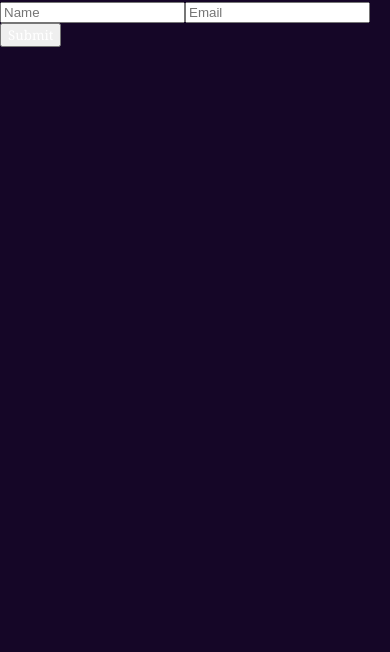
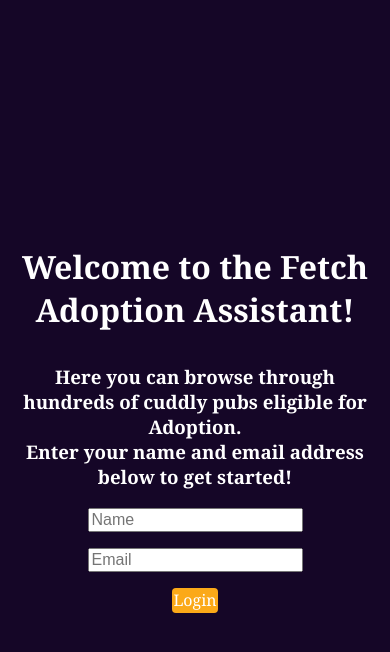
Before and after one commit to ClaytonAMiller/FetchPracticeProgram, a React (Create React App) app in the folder fetch-test-app/: page /login in a window 390 px wide. Shown: the top 652 px of the page. Built offline with nearby package versions, Linux system fonts and the light colour scheme.

Commit message:
styles added for the login page

```diff
--- a/fetch-test-app/src/Components/login.js
+++ b/fetch-test-app/src/Components/login.js
@@ -5,43 +5,53 @@ function Login() {
     const url = "https://frontend-take-home-service.fetch.com/auth/login"; // Use the proxy endpoint
     const data = {
       name: $name,
-            email: $email
+      email: $email,
     };
     const options = {
       method: "POST",
       headers: {
-                "Content-Type": "application/json"
+        "Content-Type": "application/json",
       },
       body: JSON.stringify(data),
-            credentials: "include" // Ensure cookies are included in the request
+      credentials: "include", // Ensure cookies are included in the request
     };
     fetch(url, options)
-            .then(response => {
+      .then((response) => {
         if (!response.ok) {
           throw new Error("Network response was not ok");
         }
         return response.text(); // Return the response text
       })
-            .then(data => {
+      .then((data) => {
         console.log("Success:", data);
         window.location.href = "/"; // Redirect to another route
       })
-            .catch(error => {
+      .catch((error) => {
         console.error("There was a problem with the fetch operation:", error);
       });
-    };
+  }
 
   function handleSubmit(event) {
     event.preventDefault();
     console.log("Form submitted");
-        login(document.getElementById("name").value, document.getElementById("email").value);
+    login(
+      document.getElementById("name").value,
+      document.getElementById("email").value
+    );
   }
 
   return (
     <div className="site-container">
+      <div className="login-container">
+        <h1>Welcome to the Fetch Adoption Assistant!</h1>
+        <h3>Here you can browse through hundreds of cuddly pubs eligible for Adoption.<br/>
+        Enter your name and email address below to get started!</h3>
         <input id="name" type="text" placeholder="Name" />
         <input id="email" type="text" placeholder="Email" />
-            <button type="button" onClick={handleSubmit}>Submit</button>
+        <button className="login-button" type="button" onClick={handleSubmit}>
+          Login
+        </button>
+      </div>
     </div>
   );
 }
--- a/fetch-test-app/src/Styles/styles.css
+++ b/fetch-test-app/src/Styles/styles.css
@@ -195,6 +195,45 @@ button{
     width: 32vw;
   }
 
+  .login-container{
+    display: flex;
+    flex-direction: column;
+    align-items: center;
+    justify-content: center;
+    height: 100vh;
+  }
+  .login-container #name{
+    font-size: 2rem;
+    margin: 1vw;
+  }
+  .login-container #email{
+    font-size: 2rem;
+    margin: 1vw;
+  }
+  .login-container .login-button{
+    position: relative;
+    top: 0;
+    left: 0;
+    width: -moz-fit-content;
+    width: fit-content;
+    align-self: center;
+    background-color: #FBA918;
+    margin: 1vw;
+    font-size: 2rem;
+    border: none;
+    border-radius: 1vw;
+    padding: 0.4vw;
+  }
+
+  .login-container h1{
+    text-align: center;
+  }
+
+  .login-container h3{
+    text-align: center;
+    margin: 3vw
+  }
+
   @media (max-width: 768px) {
     h2{
       margin:  0 1vw;
@@ -219,6 +258,30 @@ button{
       max-width: 90vw;
     }
 
+    .login-container #name{
+      font-size: 1rem;
+      margin: 2vw;
+    }
+    .login-container #email{
+      font-size: 1rem;
+      margin: 2vw;
+    }
+    .login-container .login-button{
+      position: relative;
+      top: 0;
+      left: 0;
+      width: -moz-fit-content;
+      width: fit-content;
+      align-self: center;
+      background-color: #FBA918;
+      margin: 2vw;
+      font-size: 1rem;
+      border: none;
+      border-radius: 1vw;
+      padding: 0.4vw;
+    }
+
+
   }
 
   @media (max-width: 400px) {
```
Lines whose indentation alone changed are shown as unchanged.
